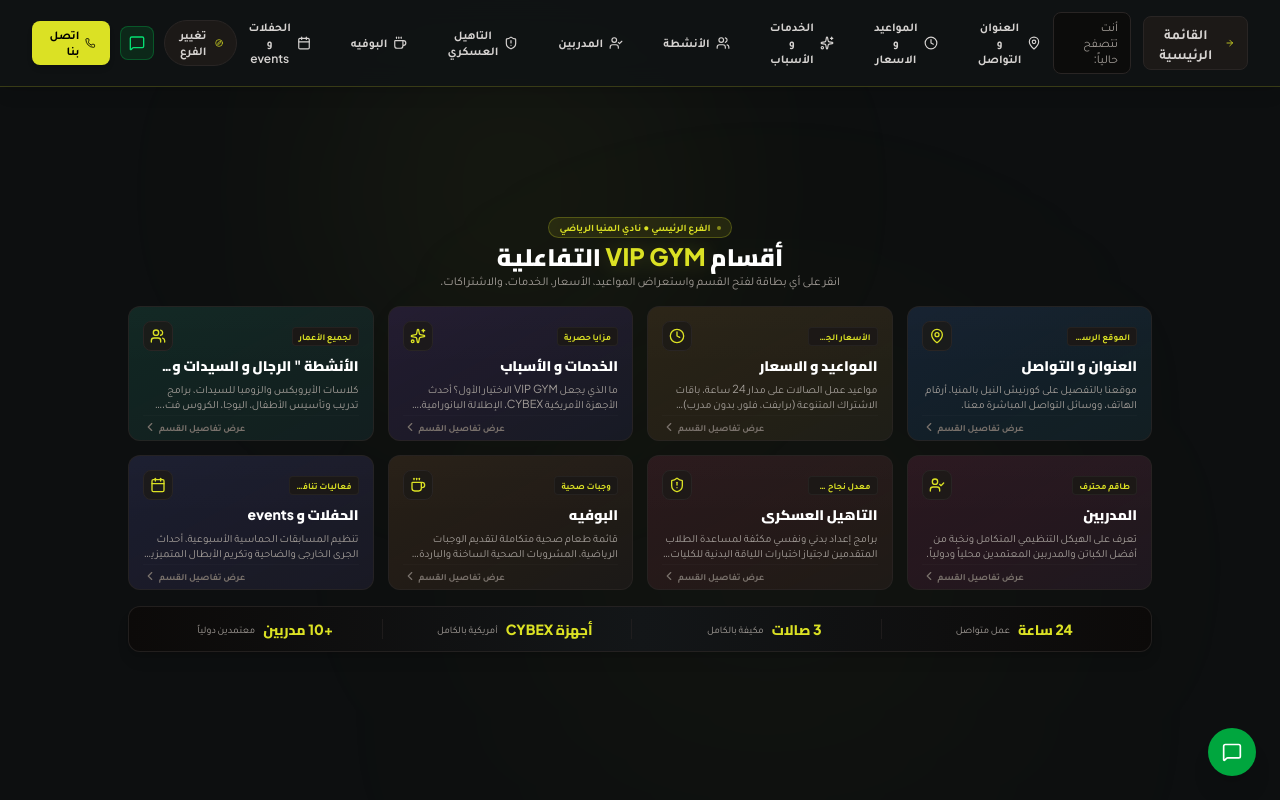
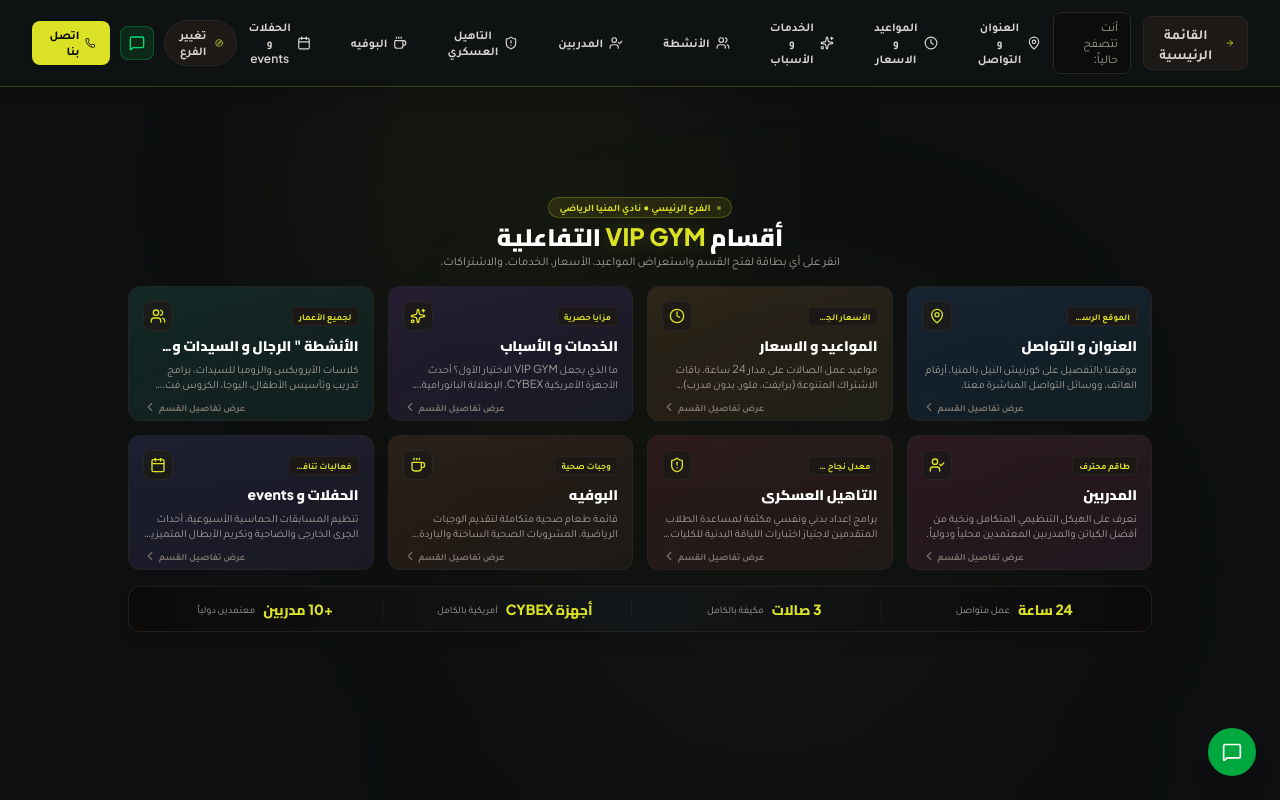
Before and after one commit to YousefDiaa/vipgym, a React (Vite) app: page / in a window 1280 px wide. Both pictures are taken after a click on the element 830 px from the left and 470 px from the top of the page. Built offline with nearby package versions, Linux system fonts and the light colour scheme.

Commit message:
style: adjust main content padding
Reduce top padding for dashboard and standard sections to improve layout spacing and alignment.

```diff
--- a/src/App.tsx
+++ b/src/App.tsx
@@ -309,8 +309,8 @@ export default function App() {
       {/* Main Single-Screen Unified Content Body */}
       <main className={`flex-grow max-w-7xl mx-auto px-4 sm:px-6 lg:px-8 w-full relative z-10 flex flex-col ${
         activeSection === "dashboard"
-          ? "pt-16 sm:pt-20 pb-4 h-[calc(100vh-80px)] md:h-[calc(100vh-90px)] min-h-[500px] justify-center"
-          : "pt-24 pb-20"
+          ? "pt-6 sm:pt-10 pb-4 h-[calc(100vh-80px)] md:h-[calc(100vh-90px)] min-h-[500px] justify-center"
+          : "pt-10 pb-20"
       }`}>
 
         {activeSection === "dashboard" ? (
```
